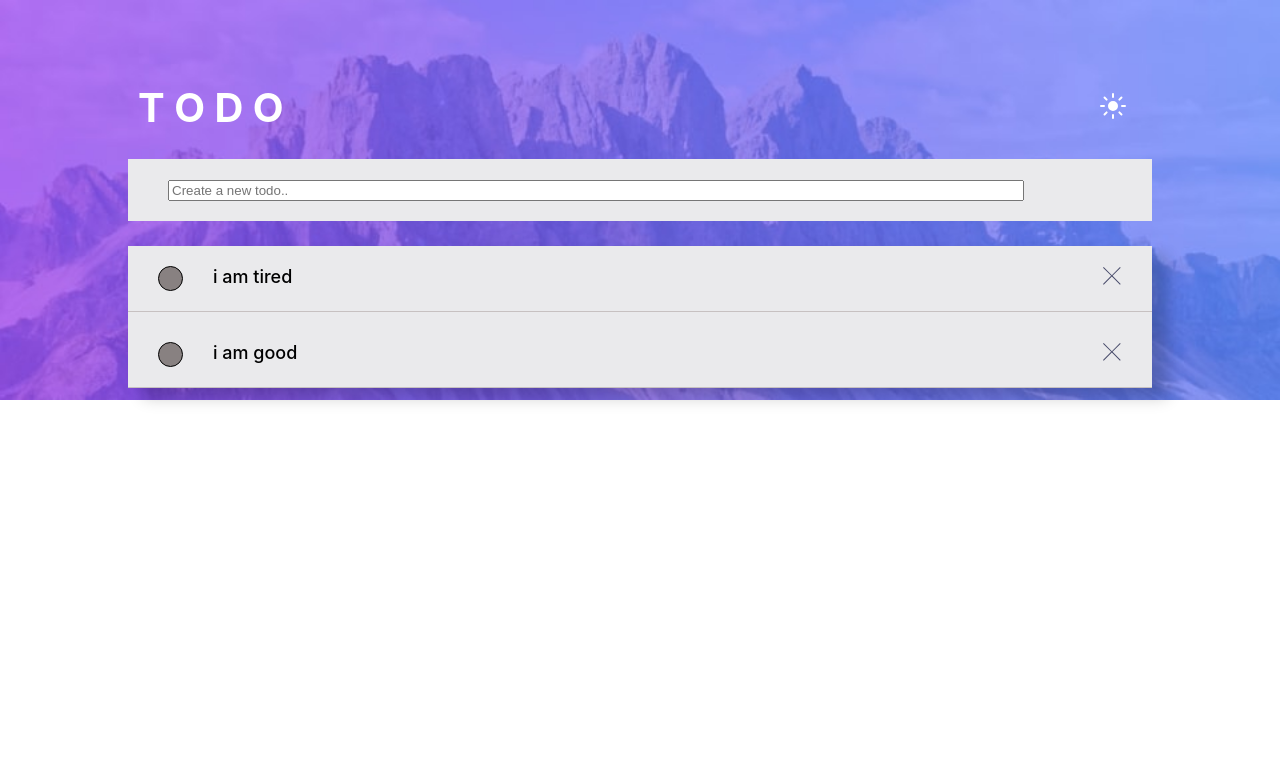
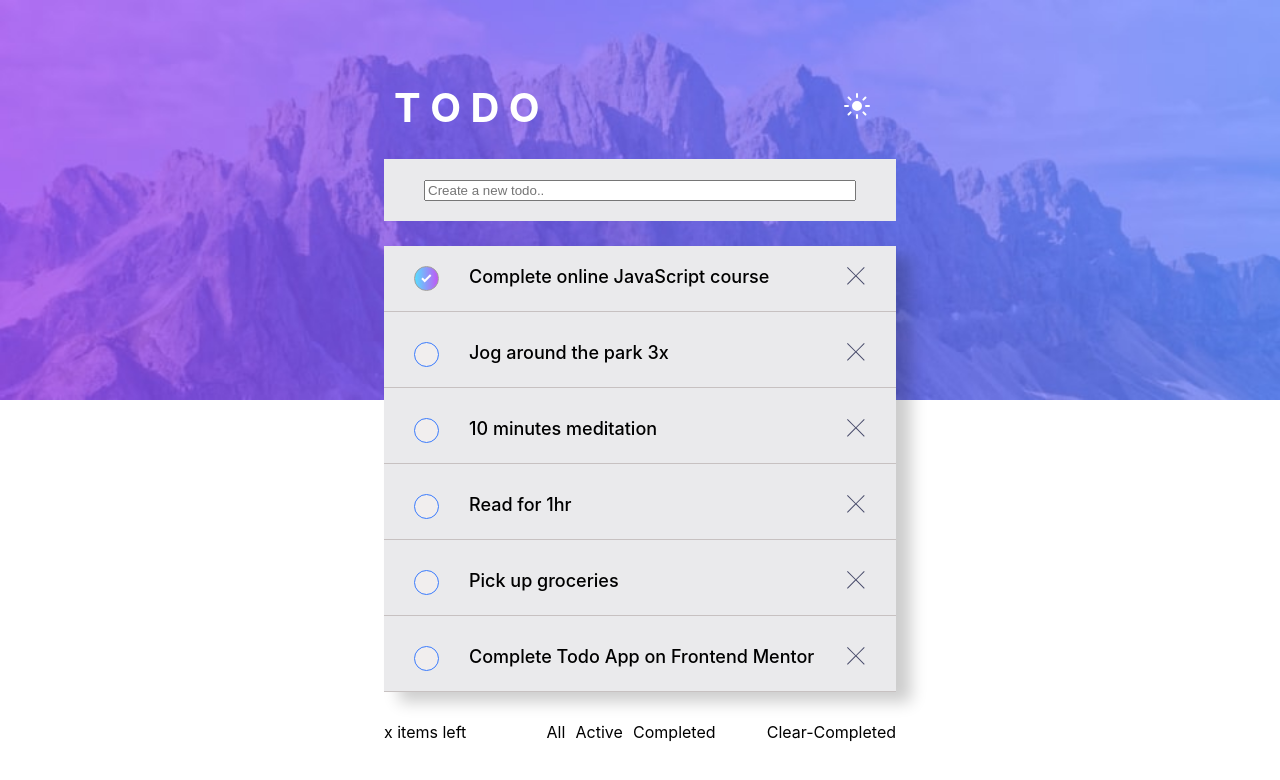
Before and after one commit to GAD0007/To-do-app, a React (Create React App) app: page / in a window 1280 px wide. Shown: the top 780 px of the page. Built offline with nearby package versions, Linux system fonts and the light colour scheme.

Commit message:
adding more components and styles

```diff
--- a/src/App.css
+++ b/src/App.css
@@ -5,11 +5,7 @@
   pointer-events: none;
 }
 
-@media (prefers-reduced-motion: no-preference) {
-  .App-logo {
-    animation: App-logo-spin infinite 20s linear;
-  }
-}
+
 
 .App-header {
   background-color: #282c34;
@@ -48,16 +44,47 @@
   background-color: black;
   height:50vh;
 }
-@media (min-width: 600px) {
-  .to-do-box{
-    height: 80%;
-    width: 40%;
-    background-color: transparent;
-    position: absolute;
-    left: 50%;
-    transform: translate(-50%, 0%);
+.footer-box{
+  display: flex;
 }
+.checker-btn {
+  background: linear-gradient(90deg, hsl(192, 100%, 67%), hsl(280, 87%, 65%));
+  border: none;
+  height: 25px;
+  width: 25px;
+  border-radius: 50%;
+  border: 1px solid rgb(160, 158, 158);
+  margin-right: 30px;
+  margin-left: 30px;
+  /* margin-top: 30px; */
 }
+  .not-checked{
+margin-left: 30px;
+
+  background-color: rgb(241, 238, 238);
+  height: 25px;
+  width: 25px;
+  border-radius: 50%;
+  border: 1px solid  hsl(220, 98%, 61%);
+  margin-right: 30px;
+  /* margin-top: 30px; */
+}
+.all{
+margin-left: auto;
+}
+.active{
+  margin-left: 2%;
+
+
+}
+.clear-completed{
+  margin-left: 10%;
+}
+.completed{
+  /* justify-content: center; */
+margin-left: 2%;
+}
+
 h1{
   color: white;
   font-size:2.5em ;
@@ -108,7 +135,8 @@ h1{
 
 
   .checker-btn{
-    background-color: rgb(25, 151, 201);
+    background-color: rgb(82, 83, 19);
+    border: none;
     height: 25px;
     width: 25px;
     border-radius: 50%;
@@ -120,7 +148,7 @@ h1{
 
 
   }
-    .not-checked{
+    /* .not-checked{
   margin-left: 30px;
 
     background-color: rgb(136, 129, 129);
@@ -129,8 +157,7 @@ h1{
     border-radius: 50%;
     border: 1px solid black;
     margin-right: 30px;
-    /* margin-top: 30px; */
-  }
+  } */
   .list-text{
     font-size: large;
     font-weight: 500;
@@ -164,12 +191,13 @@ border: none;
     margin-left: auto;
     margin-right: 20px;
   }
-
-@keyframes App-logo-spin {
-  from {
-    transform: rotate(0deg);
+  @media (min-width: 600px) {
+    .to-do-box{
+      height: 80%;
+      width: 40%;
+      background-color: transparent;
+      position: absolute;
+      left: 50%;
+      transform: translate(-50%, 0%);
   }
-  to {
-    transform: rotate(360deg);
   }
-}
--- a/src/App.js
+++ b/src/App.js
@@ -5,8 +5,13 @@ import { useState } from "react";
 const themes = [1, 2];
 
 const list = [
-  { id: 0, text: "i am tired", selected: false, cancel: false },
-  { id: 1, text: "i am good", selected: false, cancel: false },
+  { id: 0, text: "Complete online JavaScript course", completed: true, cancel: false },
+  { id: 1, text: "Jog around the park 3x", completed: false, cancel: false },
+  { id: 2, text: "10 minutes meditation", completed: false, cancel: false },
+  { id: 3, text: "Read for 1hr", completed: false, cancel: false },
+  { id: 4, text: "Pick up groceries", completed: false, cancel: false },
+  { id: 5, text: "Complete Todo App on Frontend Mentor", completed: false, cancel: false },
+
 ];
 
 function App() {
@@ -26,7 +31,7 @@ function App() {
     const newListItem = {
       text: ToDoList,
       canceled: false,
-      selected: true,
+      completed: false,
       id: Date.now(),
     };
     console.log(newListItem);
@@ -51,6 +56,7 @@ function App() {
           Theme={Theme}
         />
         <ListComp List={List} Theme={Theme}/>
+        <Footer/>
       </div>
       <div className="App-bg">
         <div className={Theme ? "dark-bg" : "light-bg"}> </div>
@@ -152,12 +158,28 @@ function ItemsOnList({ listObj, List,Theme }) {
   return (
     // <img src={icon} alt="icon" width="20" height="20" />
     <li className="list-container">
-      <button  className={listObj.selected ? "checker-btn" : "not-checked"}>
-        {listObj.selected ? icon : null}
+      <button  className={listObj.completed ? "checker-btn" : "not-checked"}>
+        {listObj.completed ? icon : null}
       </button>
       <span className="list-text" style={{color: Theme ? 'white' : 'black'}}>{listObj.text}</span>
       <button className="x-btn">{iconCross}</button>
     </li>
   );
 }
+
+function Footer (){
+  return(
+    <div className="footer-box">
+      <div className="items-left">x items left</div>
+      <div className="all">All</div>
+      <div className="active">Active</div>
+      <div className="completed">Completed</div>
+      <div className="clear-completed">Clear-Completed</div>
+
+
+
+
+    </div>
+  )
+}
 export default App;
```
